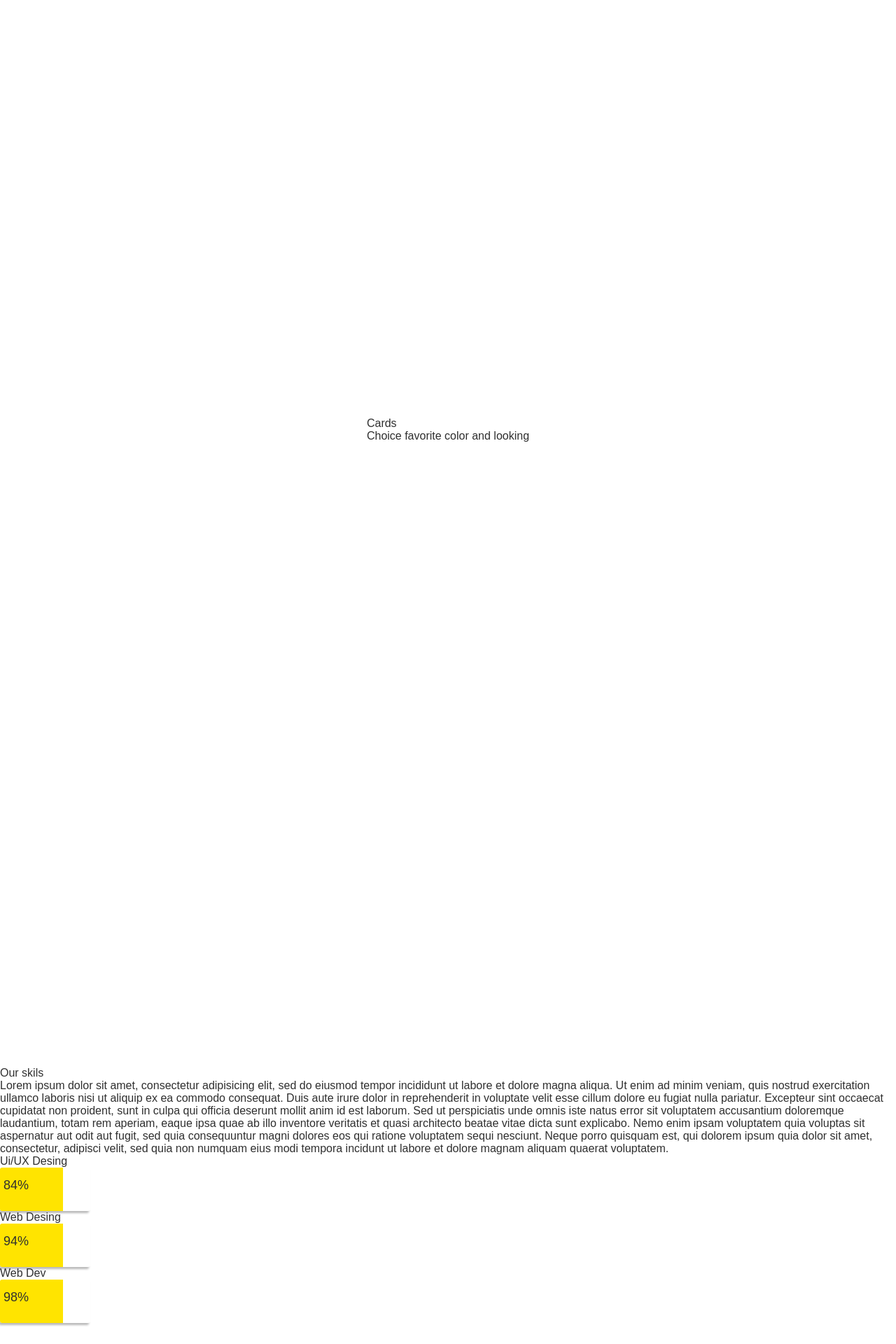
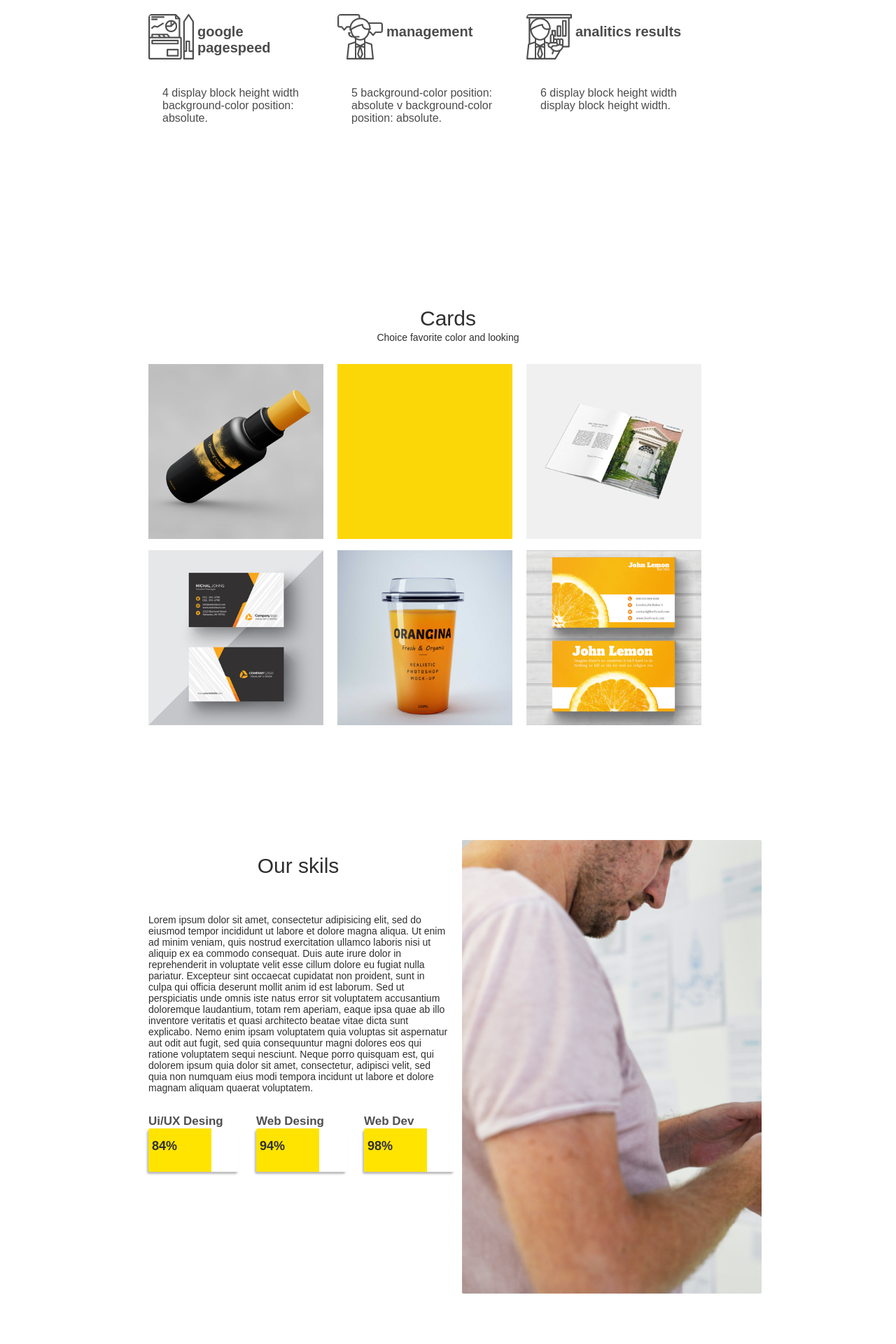
Before and after one commit to katrinkattt/react-app-yellow, a React (Create React App) app in the folder app-lending/yell-app/: page / in a window 1280 px wide. Shown: the part 1260-3180 px from the top of the page at 70% size. Built offline with nearby package versions, Linux system fonts and the light colour scheme.

Commit message:
translate sass 100%

```diff
--- a/app-lending/yell-app/src/index.css
+++ b/app-lending/yell-app/src/index.css
@@ -1,3 +1,4 @@
+@charset "UTF-8";
 body {
   margin: 0;
   padding: 0;
@@ -147,3 +148,269 @@ section {
   display: flex;
   justify-content: center;
 }
+
+.container__fit {
+  height: -webkit-fit-content;
+  height: -moz-fit-content;
+  height: fit-content;
+}
+
+.second__c {
+  height: 90%;
+  width: 70%;
+  background-color: #fff;
+  margin: auto;
+  padding: 20px;
+}
+
+.title_container {
+  font-size: 30px;
+  display: flex;
+  justify-content: center;
+}
+
+.title2__ {
+  font-size: 14px;
+  padding-top: 2px;
+  margin-bottom: 30px;
+  display: flex;
+  justify-content: center;
+}
+
+#big-block {
+  height: 90%;
+  max-height: -webkit-fit-content;
+  max-height: -moz-fit-content;
+  max-height: fit-content;
+  overflow: hidden;
+}
+
+.serv__b {
+  float: left;
+  height: 250px;
+  width: 250px;
+  margin: 0 0 0px 20px;
+  color: #2f2f2fdc;
+  padding: 0;
+}
+
+.offer__main {
+  height: 200px;
+  width: 250px;
+}
+
+.offer__main div {
+  display: inline-block;
+}
+
+.offer__img {
+  height: 100px;
+  width: 100px;
+  border-radius: 5px;
+  background-size: cover;
+}
+
+.offer__info {
+  padding-top: 0;
+  margin: 0;
+  position: relative;
+  margin-left: 20px;
+}
+
+.offer__title {
+  font-size: 20px;
+  font-weight: bold;
+  position: absolute;
+  margin-top: -90px;
+  margin-left: 50px;
+}
+
+.offer__more {
+  height: 100px;
+  width: 220px;
+}
+
+.cards__b {
+  display: flex;
+  justify-content: center;
+}
+
+.small-block {
+  float: left;
+  height: 250px;
+  width: 250px;
+  margin: 0 0 16px 20px;
+  background-size: cover !important;
+  background: #fcd708;
+  /* если надо для каждого блока свой цвет, то пропиши для каждого класс с сответстующим цветом */
+}
+
+#card__2 {
+  font-weight: 900;
+  color: #221e06;
+  z-index: 2;
+}
+
+.skils__main {
+  display: flex;
+  justify-content: space-around;
+  width: 70%;
+  height: 90%;
+}
+
+.skils__about {
+  justify-content: left;
+  height: 70%;
+  width: 50%;
+  padding: 20px;
+}
+
+.skils__title {
+  margin-bottom: 50px;
+}
+
+.skils__text {
+  text-align: left;
+  width: 100%;
+}
+
+.offers__skill {
+  height: 70px;
+  width: 350px;
+  display: inline-flex;
+}
+
+.skill__txt__btn {
+  margin-right: 25px;
+  color: #505050;
+  font-size: 17px;
+  font-weight: bolder;
+}
+
+.skill__of {
+  display: inherit;
+  z-index: 2;
+}
+
+.btn__of {
+  margin: 0;
+  padding: 0;
+}
+
+.skils__foto {
+  width: 50%;
+  height: 90%;
+  background: url(./media/skills.png);
+  background-size: cover;
+  border-radius: 2px;
+}
+
+.title__team .title__team2 {
+  position: absolute;
+}
+
+.title__team {
+  margin-top: -40px;
+}
+
+.command__main {
+  height: 90%;
+  display: flex;
+  margin-top: 40px;
+}
+
+.person {
+  height: 400px;
+  width: 210px;
+  margin-left: 40px;
+  padding: 20px;
+  color: #505050;
+  text-transform: uppercase;
+  font-size: 16px;
+  font-weight: bold;
+}
+
+.team__img {
+  height: 300px;
+  width: 210px;
+  margin-bottom: 20px;
+}
+
+.team__telefon {
+  font-size: 12px;
+  opacity: 0.8;
+  margin-top: 20px;
+}
+
+.feedback {
+  height: 30%;
+  width: 100%;
+  display: flex;
+  justify-content: center;
+  padding: 20px;
+  margin-bottom: 60px;
+}
+
+.feed__block {
+  height: 197px;
+  width: 1100px;
+  max-width: -webkit-fit-content;
+  max-width: -moz-fit-content;
+  max-width: fit-content;
+  background-color: #b8b5b5;
+  display: flex;
+}
+
+.title__feed .feed__text {
+  margin: 90px 0 0 20px;
+  font-size: 28px;
+  font-weight: 400;
+  color: #505050;
+  width: 50%;
+}
+
+.feed__text {
+  margin: 0;
+  font-size: 14px;
+}
+
+.feedback__inputs {
+  margin-top: 90px;
+  padding-right: 30px;
+  height: 50px;
+  display: flex;
+}
+
+.feed__input {
+  height: 40px;
+  width: 250px;
+  padding-left: 15px;
+}
+
+.feed__btn {
+  height: 42px;
+  width: 180px;
+  background-color: #fcd708;
+  border: none;
+}
+
+footer {
+  margin-bottom: 1px;
+  width: 100%;
+}
+
+.footer {
+  width: 100%;
+  height: 200px;
+  background-color: #fcd708;
+  color: #fff;
+  box-shadow: #0000009d -3px -3px 4px;
+  padding-top: 50px;
+  overflow: auto;
+  text-align: center;
+}
+.footer__text {
+  font-size: larger;
+  font-weight: bolder;
+  margin-top: 50px;
+}
--- a/app-lending/yell-app/src/index.sass
+++ b/app-lending/yell-app/src/index.sass
@@ -129,3 +129,230 @@ section
   overflow: hidden
   display: flex
   justify-content: center
+
+.container__fit
+  height: fit-content
+
+
+.second__c
+  height: 90%
+  width: 70%
+  background-color: #fff
+  margin: auto
+  padding: 20px
+
+.title_container
+  font-size: 30px
+  display: flex
+  justify-content: center
+
+.title2__
+  font-size: 14px
+  padding-top: 2px
+  margin-bottom: 30px
+  display: flex
+  justify-content: center
+
+#big-block
+  height: 90%
+  max-height: fit-content
+  overflow: hidden
+
+.serv__b
+  float: left
+  height: 250px
+  width: 250px
+  margin: 0 0 0px 20px
+  color: #2f2f2fdc
+  padding: 0
+
+.offer__main
+  height: 200px
+  width:250px
+
+.offer__main div
+  display: inline-block
+
+.offer__img
+  height: 100px
+  width: 100px
+  border-radius: 5px
+  background-size: cover
+
+.offer__info
+  padding-top: 0
+  margin: 0
+  position: relative
+  margin-left: 20px
+
+
+.offer__title
+  font-size: 20px
+  font-weight: bold
+  position: absolute
+  margin-top: -90px
+  margin-left: 50px
+
+.offer__more
+  height: 100px
+  width: 220px
+
+.cards__b
+  display: flex
+  justify-content: center
+
+.small-block
+  float: left
+  height: 250px
+  width: 250px
+  margin: 0 0 16px 20px
+  background-size: cover !important
+  background: #fcd708
+  /* если надо для каждого блока свой цвет, то пропиши для каждого класс с сответстующим цветом */
+
+#card__2
+  font-weight: 900
+  color: #221e06
+  z-index: 2
+
+.skils__main
+  display: flex
+  justify-content: space-around
+  width: 70%
+  height: 90%
+
+.skils__about
+  justify-content: left
+  height: 70%
+  width: 50%
+  padding: 20px
+
+.skils__title
+  margin-bottom: 50px
+
+.skils__text
+  text-align: left
+  width: 100%
+
+.offers__skill
+  height: 70px
+  width: 350px
+  display: inline-flex
+
+.skill__txt__btn
+  margin-right: 25px
+  color: #505050
+  font-size: 17px
+  font-weight: bolder
+
+.skill__of
+  display: inherit
+  z-index: 2
+
+.btn__of
+  margin: 0
+  padding: 0
+
+.skils__foto
+  width: 50%
+  height: 90%
+  background: url(./media/skills.png)
+  background-size: cover
+  border-radius: 2px
+
+.title__team .title__team2
+  position: absolute
+
+.title__team
+  margin-top: -40px
+
+.command__main
+  height: 90%
+  display: flex
+  margin-top: 40px
+
+
+.person
+  height: 400px
+  width: 210px
+  margin-left: 40px
+  padding: 20px
+  color:#505050
+  text-transform: uppercase
+  font-size: 16px
+  font-weight: bold
+
+.team__img
+  height: 300px
+  width: 210px
+  margin-bottom: 20px
+
+.team__position
+.team__telefon
+  font-size: 12px
+  opacity: 0.8
+  margin-top: 20px
+
+
+.feedback
+  height: 30%
+  width: 100%
+  display: flex
+  justify-content: center
+  padding: 20px
+  margin-bottom: 60px
+
+.feed__block
+  height: 197px
+  width: 1100px
+  max-width: fit-content
+  background-color: #b8b5b5
+  display: flex
+
+.title__feed .feed__text
+  margin: 90px 0 0 20px
+  font-size: 28px
+  font-weight: 400
+  color: #505050
+  width: 50%
+
+.feed__text
+  margin: 0
+  font-size: 14px
+
+.feedback__inputs
+  margin-top: 90px
+  padding-right: 30px
+  height: 50px
+  display: flex
+
+.feed__input
+  height: 40px
+  width: 250px
+  padding-left: 15px
+
+.feed__btn
+  height: 42px
+  width: 180px
+  background-color: #fcd708
+  border: none
+
+footer
+  margin-bottom: 1px
+  width: 100%
+
+.footer
+  width: 100%
+  height: 200px
+  background-color: #fcd708
+  color: #fff
+  box-shadow: #0000009d -3px -3px 4px
+  padding-top: 50px
+  overflow: auto
+  display:block
+  text-align: center
+
+.footer__text
+  font-size: larger
+  font-weight: bolder
+  margin-top: 50px
```
